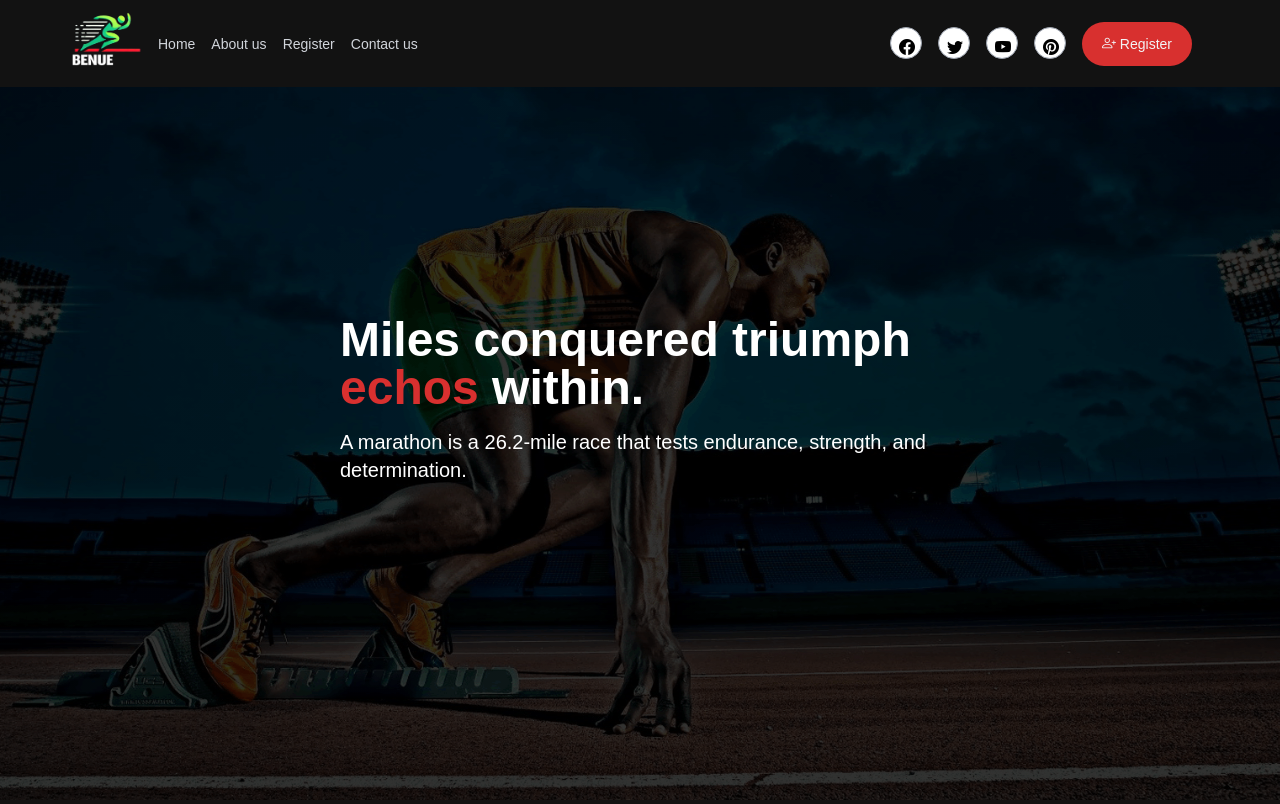
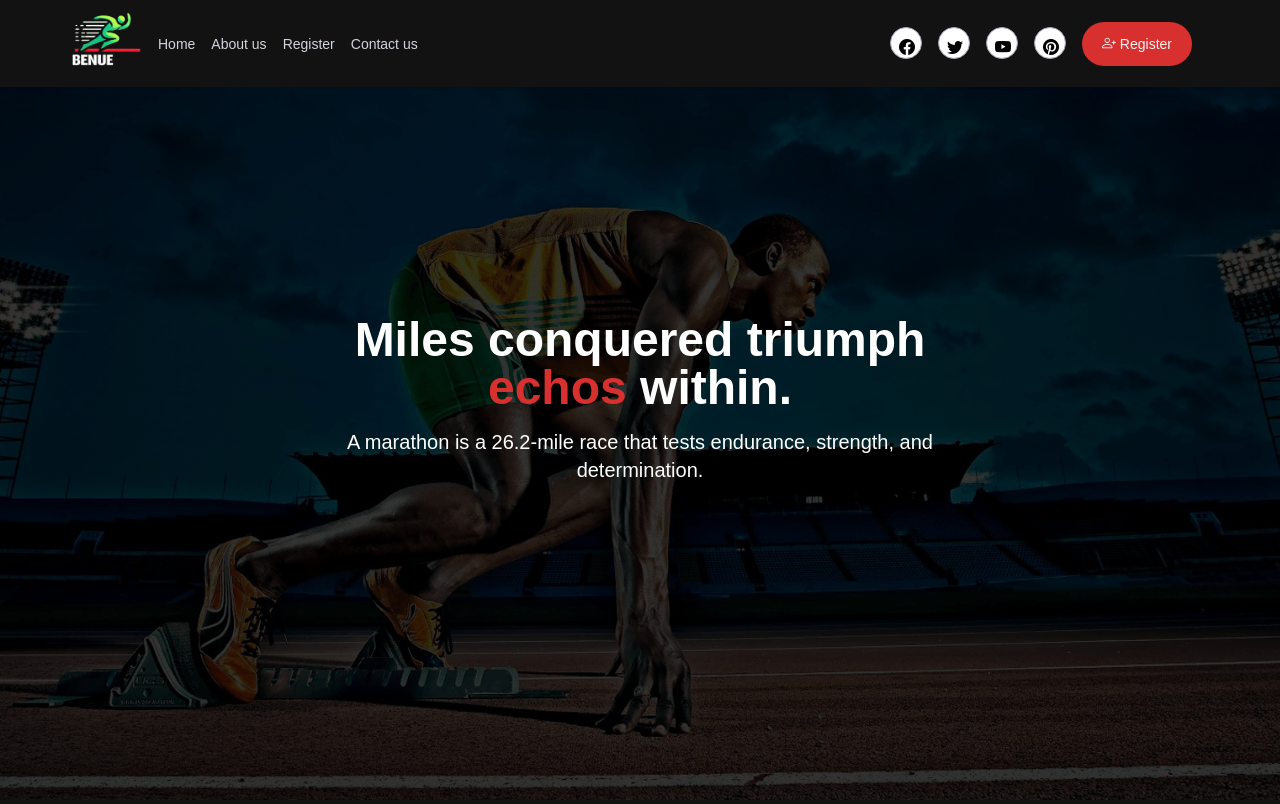
Before and after one commit to dev-henen/benue-international-marathon, a PHP site: template app/templates/home.twig in a window 1280 px wide. Shown: the top 804 px of the page. Run offline with PHP 8.4, Linux system fonts and the light colour scheme; the template is opened without the code that fills it, so the values that code supplies are empty; some libraries are stand-ins or nearby versions.

Commit message:
Adjuested the design

```diff
--- a/app/templates/home.twig
+++ b/app/templates/home.twig
@@ -7,15 +7,15 @@
 {% block content %}
 
 	<div class="hero home">
-		<div class="content h-full flex flex-col items-center justify-center">
-			<div class="max-w-[600px] mx-auto flex flex-col items-start justify-center
+		<div class="content h-full flex flex-col md:items-center justify-center">
+			<div class="max-w-[600px] mx-auto flex flex-col items-start md:justify-center
 					animate-slideUpAndFade">
-				<div class="text-5xl font-bold text-white text-left">
+				<div class="text-5xl font-bold text-white text-left md:text-center">
 					Miles conquered triumph
 					<span class="text-secondary">echos</span>
 					within.
 				</div>
-				<p class="text-xl text-white text-left mt-4">
+				<p class="text-xl text-white text-left md:text-center mt-4">
 					A marathon is a 26.2-mile race that tests endurance, strength, and determination.
 				</p>
 			</div>
@@ -162,22 +162,22 @@
 			class="flex justify-center space-x-4">
 			<!-- Days -->
 			<div class="flex flex-col items-center">
-				<span id="countdownDays" class="text-6xl font-bold">000</span>
+				<span id="countdownDays" class="text-4xl md:text-6xl font-bold">000</span>
 				<span class="text-lg uppercase mt-2">Days</span>
 			</div>
 			<!-- Hours -->
 			<div class="flex flex-col items-center">
-				<span id="countdownHours" class="text-6xl font-bold">00</span>
+				<span id="countdownHours" class="text-4xl md:text-6xl font-bold">00</span>
 				<span class="text-lg uppercase mt-2">Hours</span>
 			</div>
 			<!-- Minutes -->
 			<div class="flex flex-col items-center">
-				<span id="countdownMinutes" class="text-6xl font-bold">00</span>
+				<span id="countdownMinutes" class="text-4xl md:text-6xl font-bold">00</span>
 				<span class="text-lg uppercase mt-2">Minutes</span>
 			</div>
 			<!-- Seconds -->
 			<div class="flex flex-col items-center">
-				<span id="countdownSeconds" class="text-6xl font-bold">00</span>
+				<span id="countdownSeconds" class="text-4xl md:text-6xl font-bold">00</span>
 				<span class="text-lg uppercase mt-2">Seconds</span>
 			</div>
 		</div>
--- a/public_html/assets/css/style.css
+++ b/public_html/assets/css/style.css
@@ -696,7 +696,7 @@ a:hover {
 .hero.home {
   height: 100vh;
   padding-top: 0px;
-  background-image: linear-gradient(rgba(0,0,0,0.8), rgba(0,0,0,0.8)), url('/assets/images/hero.png');
+  background-image: linear-gradient(rgba(0,0,0,0.8), rgba(0,0,0,0.8)), url(/assets/images/hero.png);
 }
 
 .top-nav .responsive-link {
@@ -705,16 +705,6 @@ a:hover {
 
 @media (min-width: 768px) {
   .top-nav .responsive-link {
-    display: inline-block;
-  }
-}
-
-.top-nav .responsive-link-x {
-  display: none;
-}
-
-@media (min-width: 768px) {
-  .top-nav .responsive-link-x {
     display: inline-block;
   }
 }
@@ -1038,12 +1028,21 @@ a:hover {
 }
 
 @media (min-width: 768px) {
+  .md\:mx-auto {
+    margin-left: auto;
+    margin-right: auto;
+  }
+
   .md\:inline-block {
     display: inline-block;
   }
 
   .md\:hidden {
     display: none;
+  }
+
+  .md\:max-w-\[600px\] {
+    max-width: 600px;
   }
 
   .md\:flex-1 {
@@ -1053,4 +1052,21 @@ a:hover {
   .md\:flex-row {
     flex-direction: row;
   }
+
+  .md\:items-center {
+    align-items: center;
+  }
+
+  .md\:justify-center {
+    justify-content: center;
+  }
+
+  .md\:text-center {
+    text-align: center;
+  }
+
+  .md\:text-6xl {
+    font-size: 3.75rem;
+    line-height: 1;
+  }
 }
```
Also changed, not shown: app/styles.css (+2 -6 lines).
